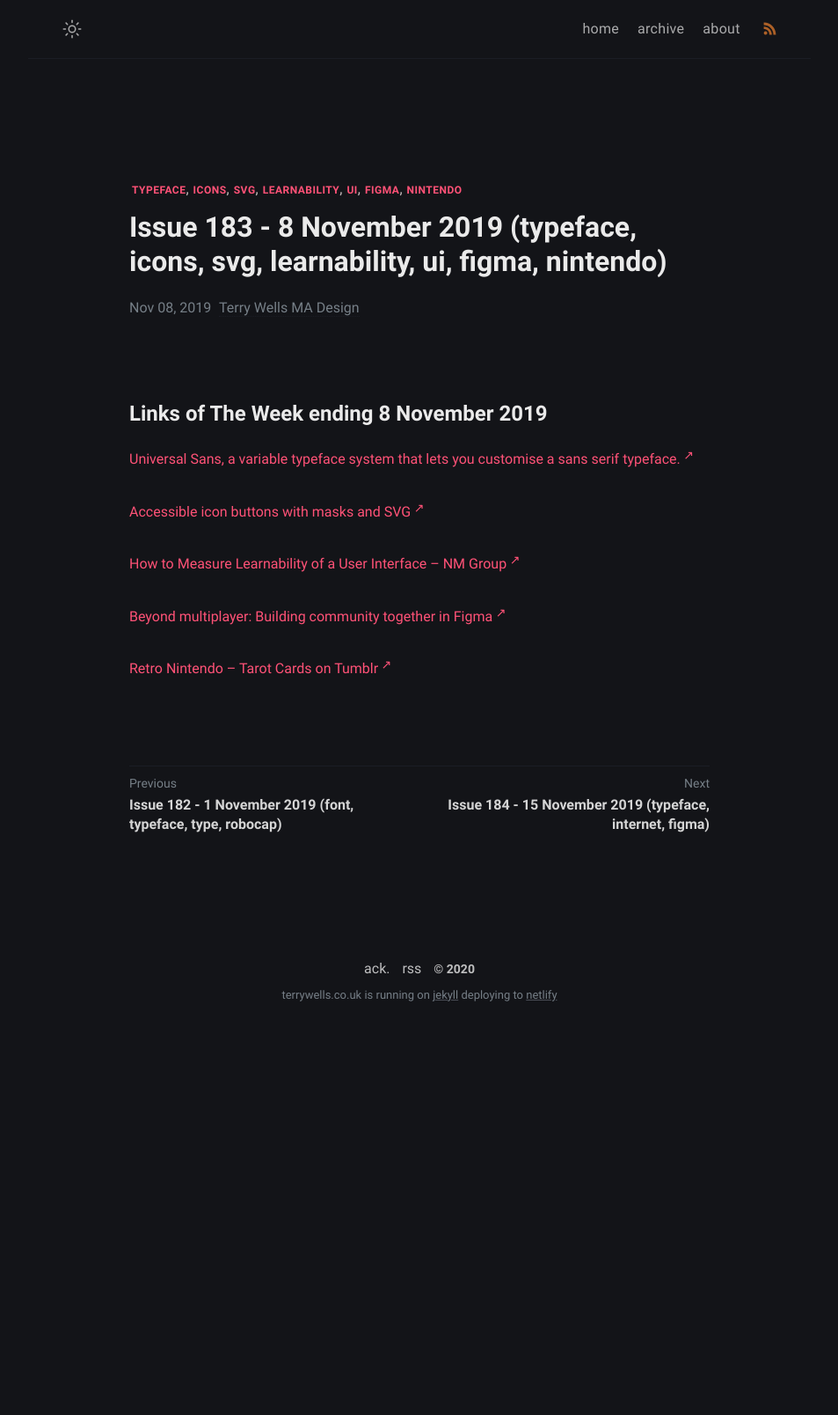
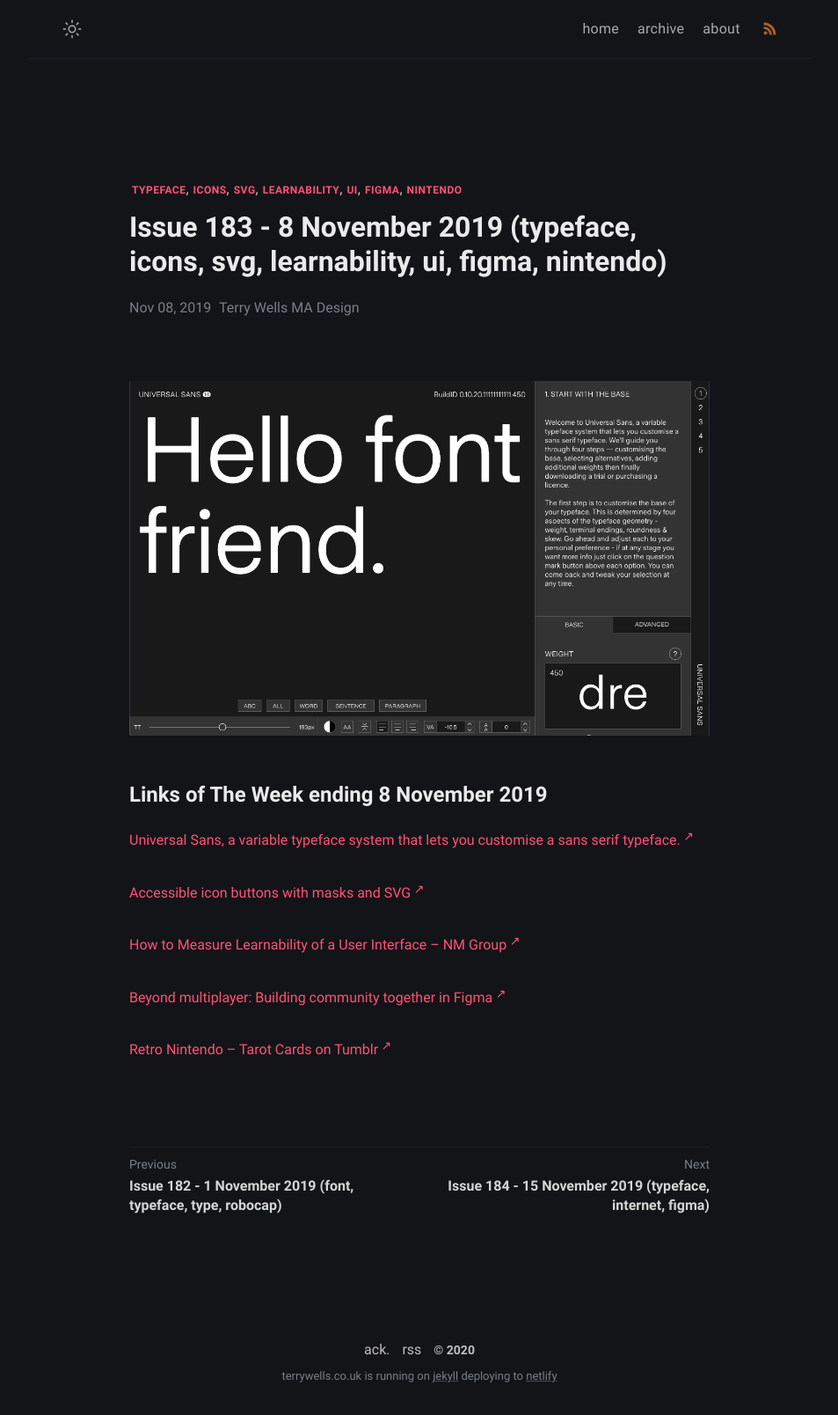
Before and after one commit to wristtattoo/jekyll-klise, a Jekyll site: the page built from _posts/2020-11-03-issue-183-8-november-2019-typeface-icons-svg-learnability-ui-figma-nintendo.md, in a window 1280 px wide. Shown: the whole page at 88% size, without its empty margins (163-1116 px from the left). Built offline with Jekyll 4.4.1, drawn with Linux system fonts in a browser that asks for light colours; a script that is not in the unit is left out; before the commit the page ends 1175 px from its top, so only the background shows below that.

Commit message:
Update Links of The Week “2020-11-03-issue-183-8-november-2019-typeface-icons-svg-learnability-ui-figma-nintendo”

```diff
--- a/_posts/2020-11-03-issue-183-8-november-2019-typeface-icons-svg-learnability-ui-figma-nintendo.md
+++ b/_posts/2020-11-03-issue-183-8-november-2019-typeface-icons-svg-learnability-ui-figma-nintendo.md
@@ -5,6 +5,8 @@ title: Issue 183 - 8 November 2019 (typeface, icons, svg, learnability, ui,
 tags: typeface icons svg learnability ui figma nintendo
 date: 2019-11-08T16:57:10.586Z
 ---
+![Universal Sans, a variable typeface system that lets you customise a sans serif typeface](/assets/uploads/issue-183.png "Universal Sans, a variable typeface system that lets you customise a sans serif typeface")
+
 # Links of The Week ending 8 November 2019
 
 <a href="https://universalsans.com" title="Universal Sans, a variable typeface system that lets you customise a sans serif typeface." alt="Universal Sans, a variable typeface system that lets you customise a sans serif typeface." target="_blank">Universal Sans, a variable typeface system that lets you customise a sans serif typeface.</a>
```
Also changed, not shown: assets/uploads/issue-183.png (added).
